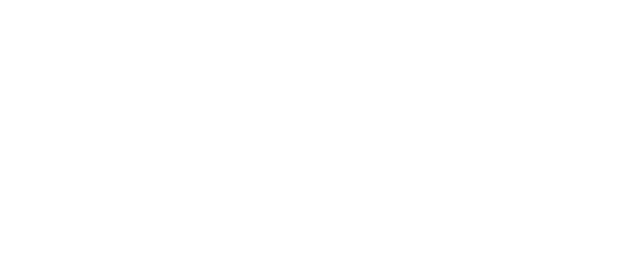
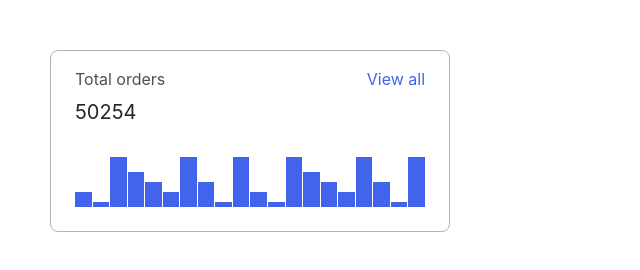
Before and after one commit to js-tasks-ru/htmlcss-20220120_sofia8, a website: page 04-lection2/01-histogram/index.html in a window 1280 px wide. Shown: the whole page, without its empty margins (0-640 px from the left). Drawn offline with Linux system fonts and the light colour scheme.

Commit message:
add histogram

```diff
--- a/04-lection2/01-histogram/histogram.css
+++ b/04-lection2/01-histogram/histogram.css
@@ -0,0 +1,77 @@
+.histogram {
+    background: var(--white);
+    border: 1px solid var(--grey-3);
+    box-sizing: border-box;
+    border-radius: 8px;
+    min-width: 354px;
+    padding: 16px 24px 24px 24px;
+}
+
+.histogram__header {
+    margin-bottom: 32px;
+}
+
+.histogram__wrapper {
+    display: flex;
+    justify-content: space-between;
+    margin-bottom: 8px;
+}
+
+.histogram__title_color_grey {
+    color: var(--black);
+    opacity: 0.8;
+}
+
+.histogram__title_color_blue {
+    color: #4263EB;
+    cursor: pointer;
+}
+
+.histogram__title_color_grey, .histogram__title_color_blue {
+    font-family: Inter, sans-serif;
+    font-style: normal;
+    font-weight: normal;
+    font-size: 16px;
+    line-height: 24px;
+}
+
+.histogram__count {
+    font-family: Inter, sans-serif;
+    font-style: normal;
+    font-weight: normal;
+    font-size: 20px;
+    line-height: 26px;
+    color: var(--black);
+}
+
+.histogram__body {
+    display: flex;
+    align-items: flex-end;
+    gap: 1px;
+    height: 50px;
+}
+
+.histogram__line {
+    background-color: #4263EB;
+    flex-grow: 1;
+}
+
+.histogram__line_height_10 {
+    height: 10%;
+}
+
+.histogram__line_height_30 {
+    height: 30%;
+}
+
+.histogram__line_height_50 {
+    height: 50%;
+}
+
+.histogram__line_height_70 {
+    height: 70%;
+}
+
+.histogram__line_height_100 {
+    height: 100%;
+}
--- a/04-lection2/01-histogram/index.html
+++ b/04-lection2/01-histogram/index.html
@@ -1,11 +1,50 @@
 <!DOCTYPE html>
-<!-- Страница с гистограммой -->
 <html lang="ru">
     <head>
         <link rel="stylesheet" href="../../assets/css/main.css">
         <link rel="stylesheet" href="./histogram.css">
+        <style>
+            body {
+                padding: 50px;
+            }
+            .wrapper {
+                width: 400px;
+            }
+        </style>
     </head>
     <body>
-
+        <div class="wrapper">
+            <div class="histogram">
+                <div class="histogram__header">
+                    <div class="histogram__wrapper">
+                        <div class="histogram__title_color_grey">Total orders</div>
+                        <div class="histogram__title_color_blue">View all</div>
+                    </div>
+                    <div class="histogram__count">50254</div>
+                </div>
+                <div class="histogram__body">
+                    <div class="histogram__line histogram__line_height_30"></div>
+                    <div class="histogram__line histogram__line_height_10"></div>
+                    <div class="histogram__line histogram__line_height_100"></div>
+                    <div class="histogram__line histogram__line_height_70"></div>
+                    <div class="histogram__line histogram__line_height_50"></div>
+                    <div class="histogram__line histogram__line_height_30"></div>
+                    <div class="histogram__line histogram__line_height_100"></div>
+                    <div class="histogram__line histogram__line_height_50"></div>
+                    <div class="histogram__line histogram__line_height_10"></div>
+                    <div class="histogram__line histogram__line_height_100"></div>
+                    <div class="histogram__line histogram__line_height_30"></div>
+                    <div class="histogram__line histogram__line_height_10"></div>
+                    <div class="histogram__line histogram__line_height_100"></div>
+                    <div class="histogram__line histogram__line_height_70"></div>
+                    <div class="histogram__line histogram__line_height_50"></div>
+                    <div class="histogram__line histogram__line_height_30"></div>
+                    <div class="histogram__line histogram__line_height_100"></div>
+                    <div class="histogram__line histogram__line_height_50"></div>
+                    <div class="histogram__line histogram__line_height_10"></div>
+                    <div class="histogram__line histogram__line_height_100"></div>
+                </div>
+            </div>
+        </div>
     </body>
 </html>
```
